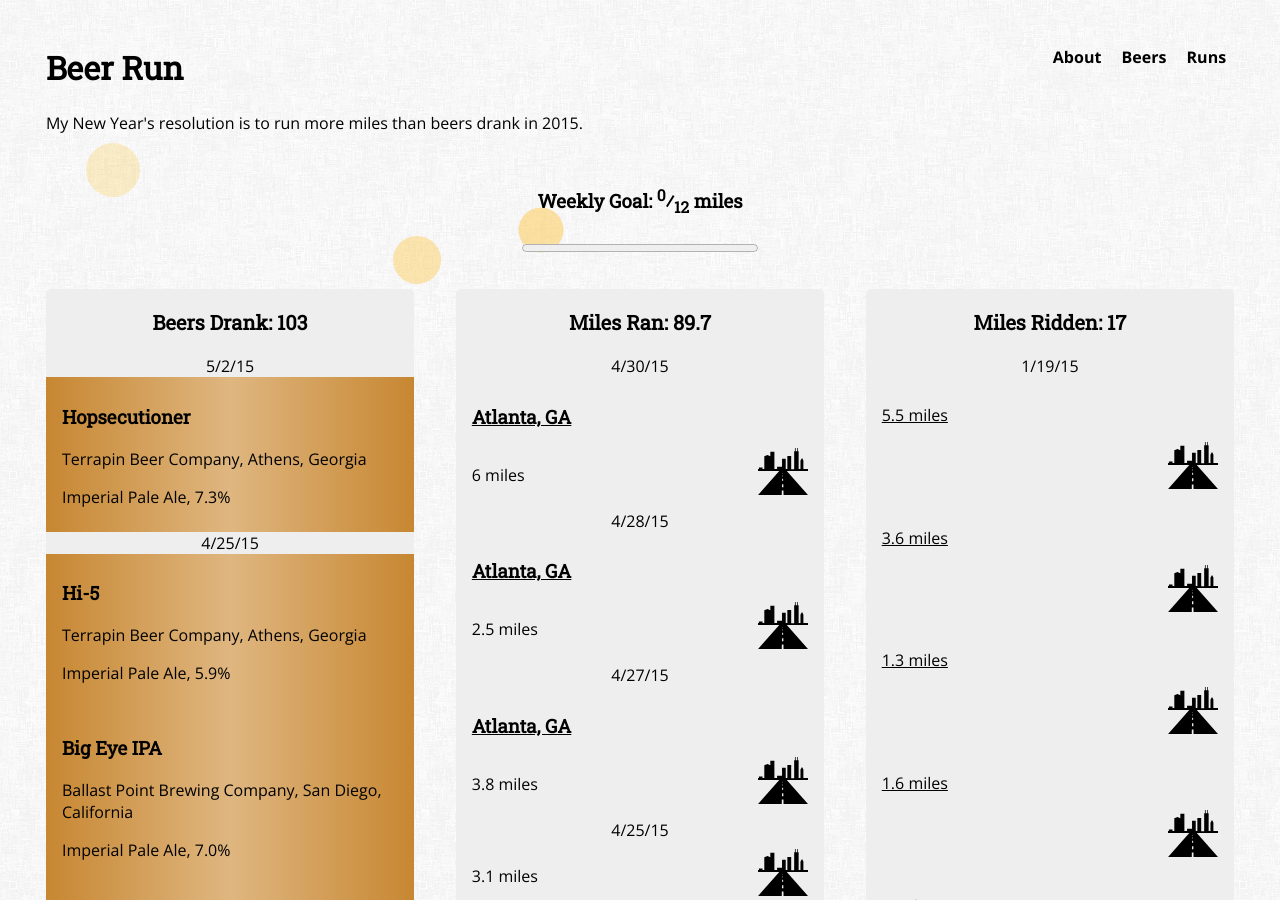
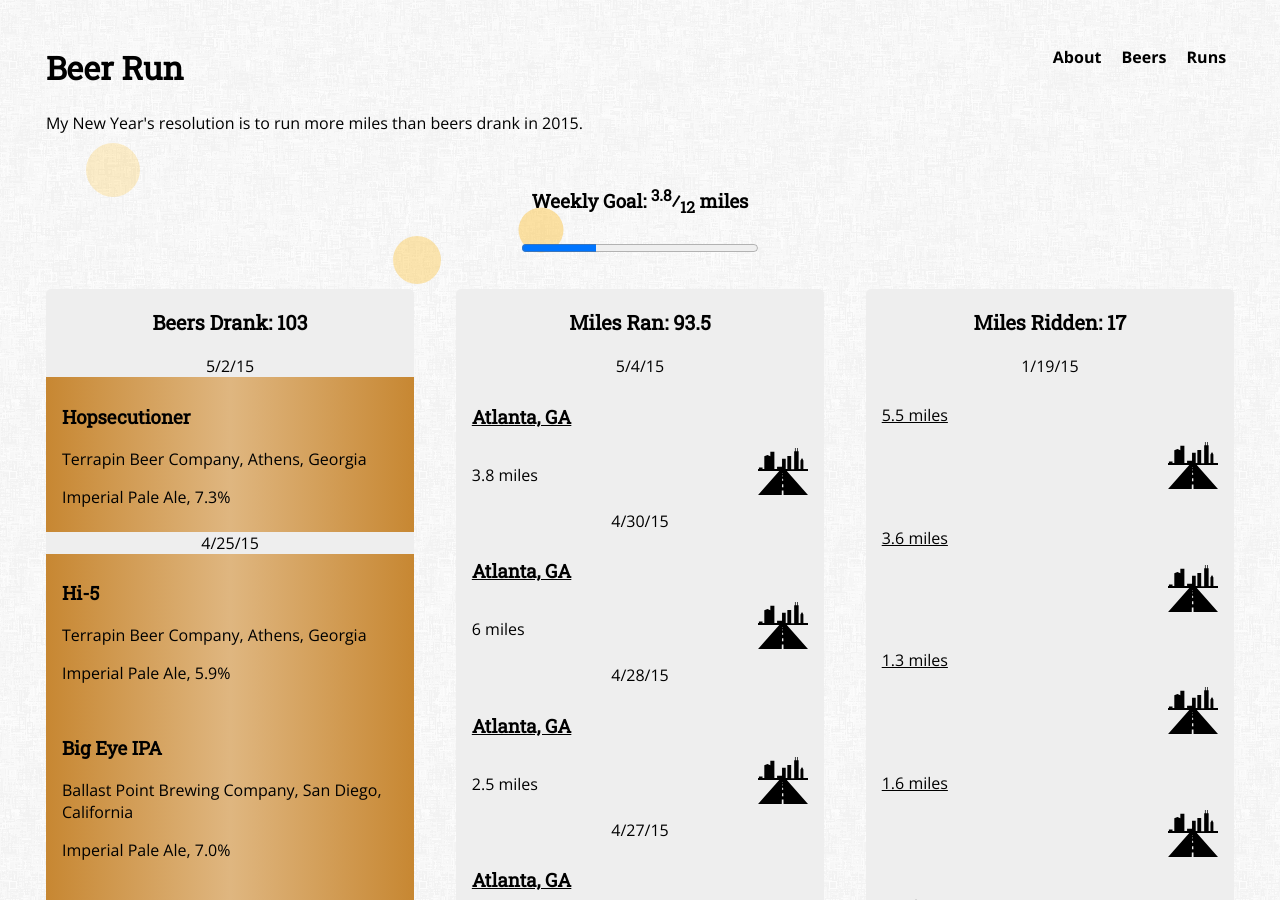
Before and after one commit to rhewitt22/beer-run, a Jekyll site: the page built from index.html, in a window 1280 px wide and 900 px high. Built offline with Jekyll 4.4.1, drawn with Linux system fonts in a browser that asks for light colours; nearby versions of some CDN libraries.

Commit message:
Updated run.yml

```diff
--- a/_data/run.yml
+++ b/_data/run.yml
@@ -1,3 +1,12 @@
+- date: 5/4/15
+  distance: 3.8
+  type: city
+  location: "Atlanta, GA"
+  strava: https://www.strava.com/activities/298283692
+  shoes:
+    brand: Nike
+    model: Structure 15
+
 - date: 4/30/15
   distance: 6
   type: city
```
